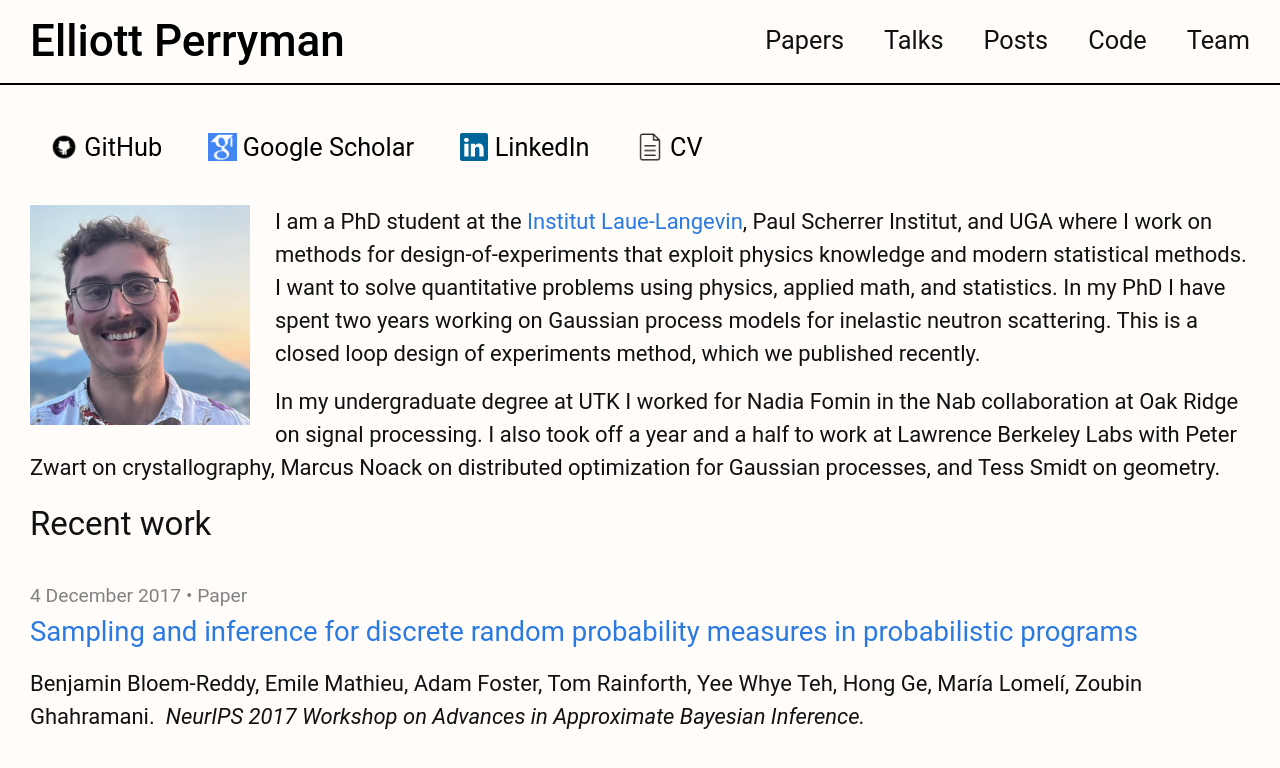
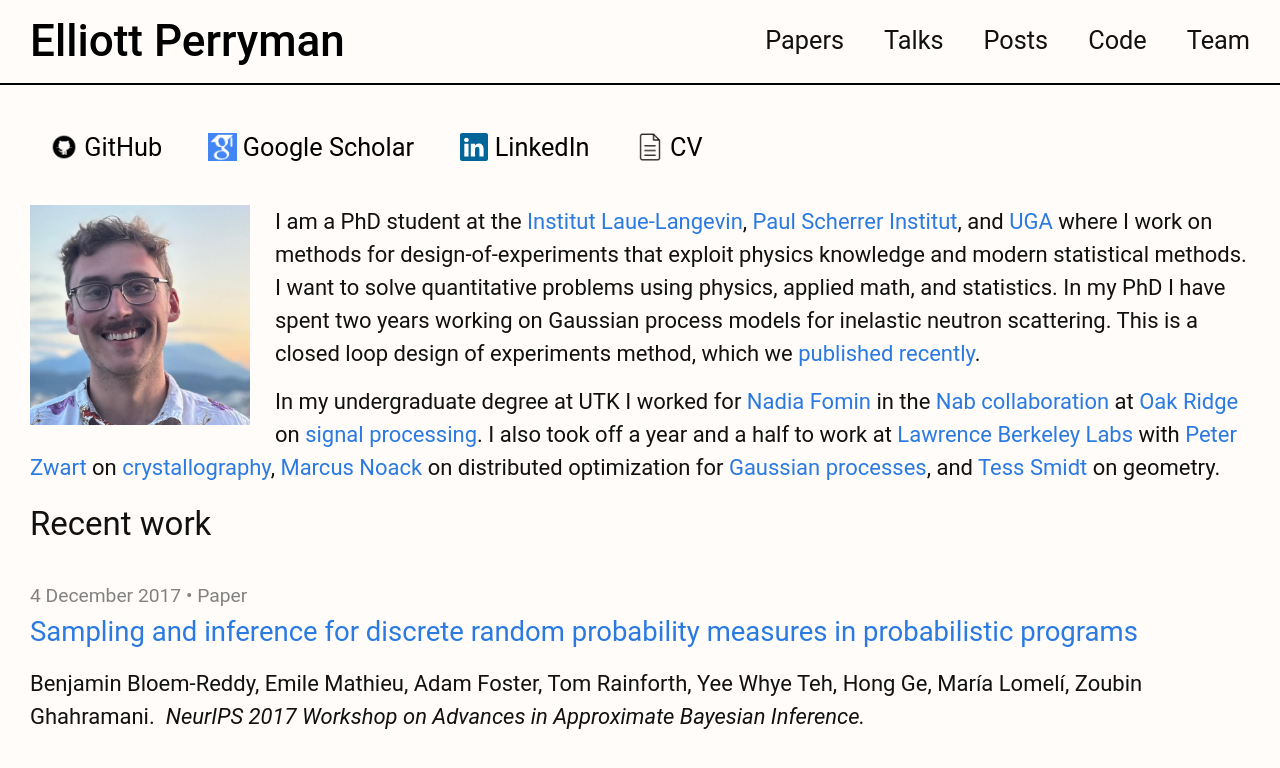
Before and after one commit to elliottperryman/elliottperryman.github.io, a Jekyll site: the page built from index.markdown, in a window 1280 px wide. Shown: the top 768 px of the page. Built offline with Jekyll 4.4.1, drawn with Linux system fonts in a browser that asks for light colours; nearby versions of some CDN libraries; some of the changed lines change nothing that is shown.

Commit message:
update index

```diff
--- a/index.markdown
+++ b/index.markdown
@@ -6,6 +6,6 @@
 ---
 
 ![My helpful screenshot](/assets/me.jpg){:class="main-img"}
-I am a PhD student at the [Institut Laue-Langevin](https://www.ill.eu), Paul Scherrer Institut, and UGA where I work on methods for design-of-experiments that exploit physics knowledge and modern statistical methods. I want to solve quantitative problems using physics, applied math, and statistics. In my PhD I have spent two years working on Gaussian process models for inelastic neutron scattering. This is a closed loop design of experiments method, which we published recently.
+I am a PhD student at the [Institut Laue-Langevin](https://www.ill.eu), [Paul Scherrer Institut](https://www.psi.ch/en), and [UGA](https://www.univ-grenoble-alpes.fr/english/) where I work on methods for design-of-experiments that exploit physics knowledge and modern statistical methods. I want to solve quantitative problems using physics, applied math, and statistics. In my PhD I have spent two years working on Gaussian process models for inelastic neutron scattering. This is a closed loop design of experiments method, which we [published recently](https://doi.org/10.1063/5.0288885).
 
-In my undergraduate degree at UTK I worked for Nadia Fomin in the Nab collaboration at Oak Ridge on signal processing. I also took off a year and a half to work at Lawrence Berkeley Labs with Peter Zwart on crystallography, Marcus Noack on distributed optimization for Gaussian processes, and Tess Smidt on geometry.
+In my undergraduate degree at UTK I worked for [Nadia Fomin](https://physics.utk.edu/people/instructional-faculty/fomin-nadia/) in the [Nab collaboration](https://nab.phys.virginia.edu) at [Oak Ridge](https://www.ornl.gov) on [signal processing](https://ui.adsabs.harvard.edu/abs/2019APS..DNP.SL006P/abstract). I also took off a year and a half to work at [Lawrence Berkeley Labs](https://www.lbl.gov) with [Peter Zwart](https://biosciences.lbl.gov/profiles/peter-zwart/) on [crystallography](https://journals.iucr.org/d/issues/2020/08/00/rr5195/index.html), [Marcus Noack](https://www.marcusnoack.com) on distributed optimization for [Gaussian processes](https://ieeexplore.ieee.org/abstract/document/9652812), and [Tess Smidt](https://blondegeek.github.io) on geometry.
```
